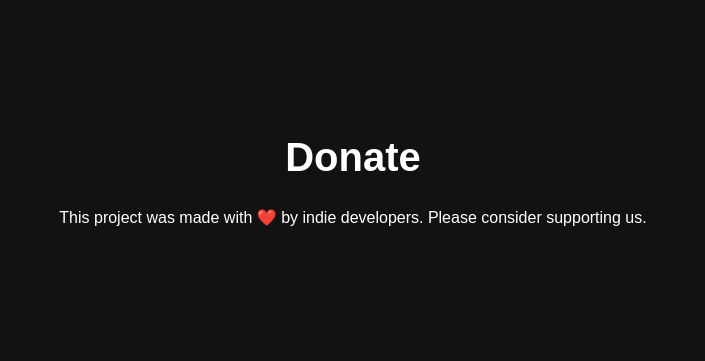
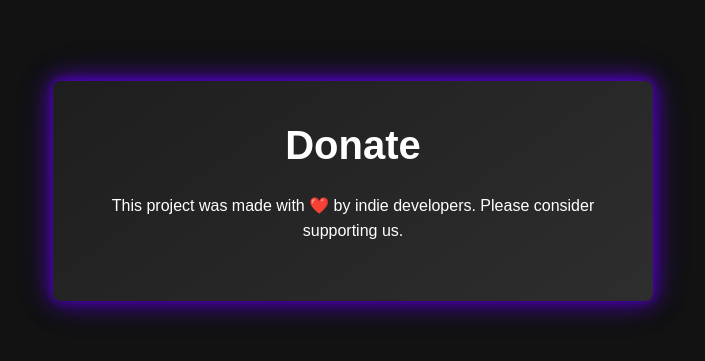
Before and after one commit to elindstr/iquest, a React (Vite) app in the folder client/: page /donate in a window 1280 px wide. Shown: the part 229-590 px from the top of the page, without its empty margins (287-992 px from the left). Built offline with nearby package versions, Linux system fonts and the light colour scheme; no server answers; sample sign-in values are in the browser's storage.

Commit message:
finished styling for donate page

```diff
--- a/client/src/components/CheckoutForm.jsx
+++ b/client/src/components/CheckoutForm.jsx
@@ -2,6 +2,7 @@ import { useEffect, useState } from "react";
 import { useStripe, useElements } from "@stripe/react-stripe-js";
 import { PaymentElement } from "@stripe/react-stripe-js";
 import { useNavigate } from 'react-router-dom';
+import styles from '../pages/DonatePage.module.css';
 
 export default function CheckoutForm() {
     const navigate = useNavigate();
@@ -42,7 +43,7 @@ export default function CheckoutForm() {
     return (
         <form id='payment-form' onSubmit={handleSubmit}>
             <PaymentElement />
-            <button disabled={isProcessing} id='submit'>
+            <button className={styles.button} disabled={isProcessing} id='submit'>
                 <span id='button-text'>
                     {isProcessing ? 'Processing ...' : 'Pay now'}
                 </span>
@@ -50,7 +51,7 @@ export default function CheckoutForm() {
             {message && <div id="payment-message">{message} </div>}
 
             <br/><br/>
-            <button onClick={() => navigate('/')}>Back to Dashboard</button>
+            <button className={styles.button} onClick={() => navigate('/')}>Back to Dashboard</button>
         </form>
     )
 };
--- a/client/src/pages/Donate.jsx
+++ b/client/src/pages/Donate.jsx
@@ -30,6 +30,7 @@ function Donate(props) {
 
     return (
         <div className={styles.donatePage}>
+            <div className={styles.card}>
                 <h1> Donate </h1>
                 <p> This project was made with ❤️ by indie developers. Please consider supporting us. </p><br/>
 
@@ -40,7 +41,7 @@ function Donate(props) {
                         </Elements>
                     )}
                 </div>
-
+            </div>
         </div>
     );
 };
--- a/client/src/pages/DonatePage.module.css
+++ b/client/src/pages/DonatePage.module.css
@@ -8,3 +8,39 @@
     align-items: center;
     height: 100vh;
 }
+
+.card {
+    background: linear-gradient(145deg, #1e1e1e, #2e2e2e);
+    padding: 2rem;
+    border-radius: 8px;
+    box-shadow:
+      0 4px 8px rgba(0, 0, 0, 0.2),
+      0 0 10px rgba(98, 0, 234, 0.8),
+      0 0 20px rgba(98, 0, 234, 0.6),
+      0 0 30px rgba(98, 0, 234, 0.4),
+      0 0 40px rgba(98, 0, 234, 0.2);
+    text-align: center;
+    color: #fff;
+    max-width: 600px;
+    width: 100%;
+    transition: transform 0.3s ease, box-shadow 0.3s ease;
+}
+
+.card:hover {
+    transform: translateY(-10px);
+    box-shadow:
+      0 8px 16px rgba(0, 0, 0, 0.3),
+      0 0 15px rgb(255, 1, 242),
+      0 0 25px rgb(218, 2, 200),
+      0 0 35px rgb(117, 0, 133),
+      0 0 45px rgba(98, 0, 234, 0.3);
+}
+
+.button:hover {
+    box-shadow:
+      0 8px 16px rgba(0, 0, 0, 0.3),
+      0 0 15px rgb(255, 1, 242),
+      0 0 25px rgb(218, 2, 200),
+      0 0 35px rgb(117, 0, 133),
+      0 0 45px rgba(98, 0, 234, 0.3);
+}
```
Lines whose indentation alone changed are shown as unchanged.
